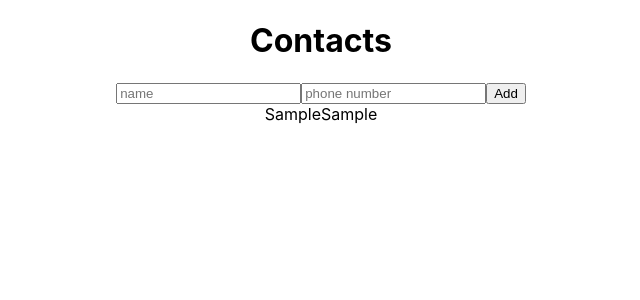
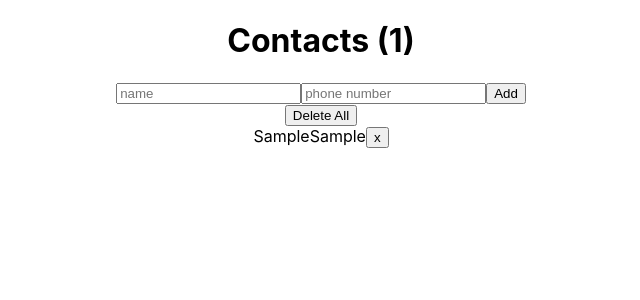
Before and after one commit to busrakk/redux-contacts-app, a React (Create React App) app: page / in a window 1280 px wide. Both pictures are taken after typing "Sample", "Sample" into the empty fields and a click on the button "Add". Shown: the top 300 px of the page, without its empty margins (319-959 px from the left). Built offline with nearby package versions, Linux system fonts and the light colour scheme.

Commit message:
add removeOne && removeAll

```diff
--- a/src/components/Contacts/Item.js
+++ b/src/components/Contacts/Item.js
@@ -1,10 +1,22 @@
 import React from 'react'
+import { useDispatch } from 'react-redux'
+import { deleteContacts } from '../../redux/contactsSlice'
 
 const Item = ({contact}) => {
+
+  const dispatch = useDispatch()
+
+  const handleDelete = (id) => {
+    if(window.confirm("are you sure?")){
+      dispatch(deleteContacts(id))
+    }
+  }
+
   return (
     <div>
       {contact.name}
       {contact.phone_number}
+      <button onClick={() => handleDelete(contact.id)}>x</button>
     </div>
   )
 }
--- a/src/components/Contacts/List.js
+++ b/src/components/Contacts/List.js
@@ -1,19 +1,27 @@
-import React from 'react'
-import { useSelector } from 'react-redux'
-import { contactSelectors } from '../../redux/contactsSlice'
-import Item from './Item';
+import React from "react";
+import { useDispatch, useSelector } from "react-redux";
+import { contactSelectors, removeAllContacts } from "../../redux/contactsSlice";
+import Item from "./Item";
 
 const List = () => {
+  const dispatch = useDispatch();
 
-    const contacts = useSelector(contactSelectors.selectAll);
+  const contacts = useSelector(contactSelectors.selectAll);
+
+  const handleDeleteAll = () => {
+    if(window.confirm("are you sure?")){
+      dispatch(removeAllContacts())
+    }
+  }
 
   return (
     <div>
-      {
-        contacts.map(contact => (<Item key={contact.id} contact={contact} />))
-      }
+      <button onClick={handleDeleteAll}>Delete All</button>
+      {contacts.map((contact) => (
+        <Item key={contact.id} contact={contact} />
+      ))}
     </div>
-  )
-}
+  );
+};
 
-export default List
+export default List;
--- a/src/components/Contacts/index.js
+++ b/src/components/Contacts/index.js
@@ -1,11 +1,16 @@
 import React from "react";
+import { useSelector } from "react-redux";
+import { contactSelectors } from "../../redux/contactsSlice";
 import Form from "./Form";
 import List from "./List";
 
 const Contacts = () => {
+
+  const total = useSelector(contactSelectors.selectTotal)
+
   return (
     <div>
-      <h1>Contacts</h1>
+      <h1>Contacts ({total})</h1>
       <Form />
       <List />
     </div>
--- a/src/redux/contactsSlice.js
+++ b/src/redux/contactsSlice.js
@@ -13,10 +13,12 @@ const contactsSlice = createSlice({
     reducers: {
         addContact: contactAdaptor.addOne,
         addContacts: contactAdaptor.addMany,
+        deleteContacts: contactAdaptor.removeOne,
+        removeAllContacts: contactAdaptor.removeAll,
     },
     extraReducers: {},
 })
 
-export const { addContact, addContacts } = contactsSlice.actions;
+export const { addContact, addContacts, deleteContacts, removeAllContacts } = contactsSlice.actions;
 
 export default contactsSlice.reducer;
```
